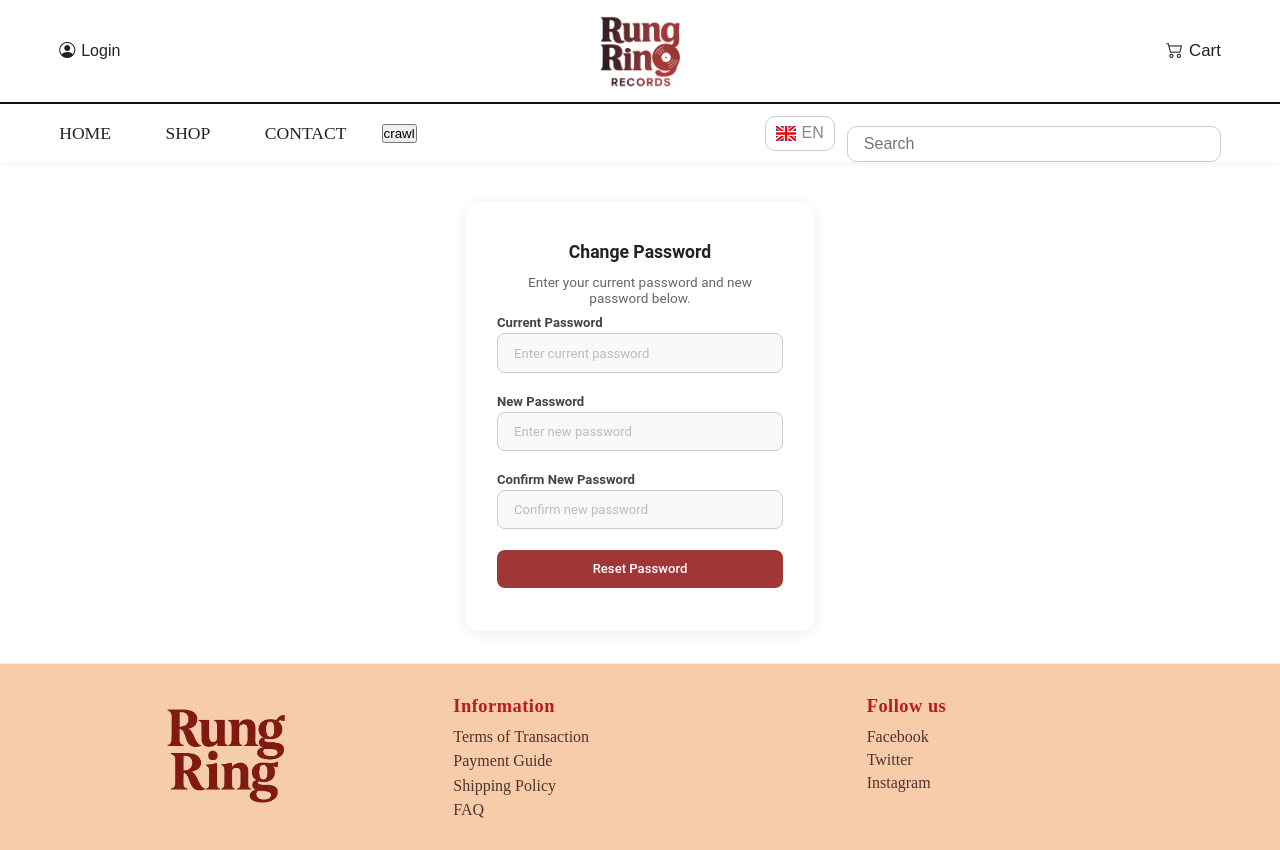
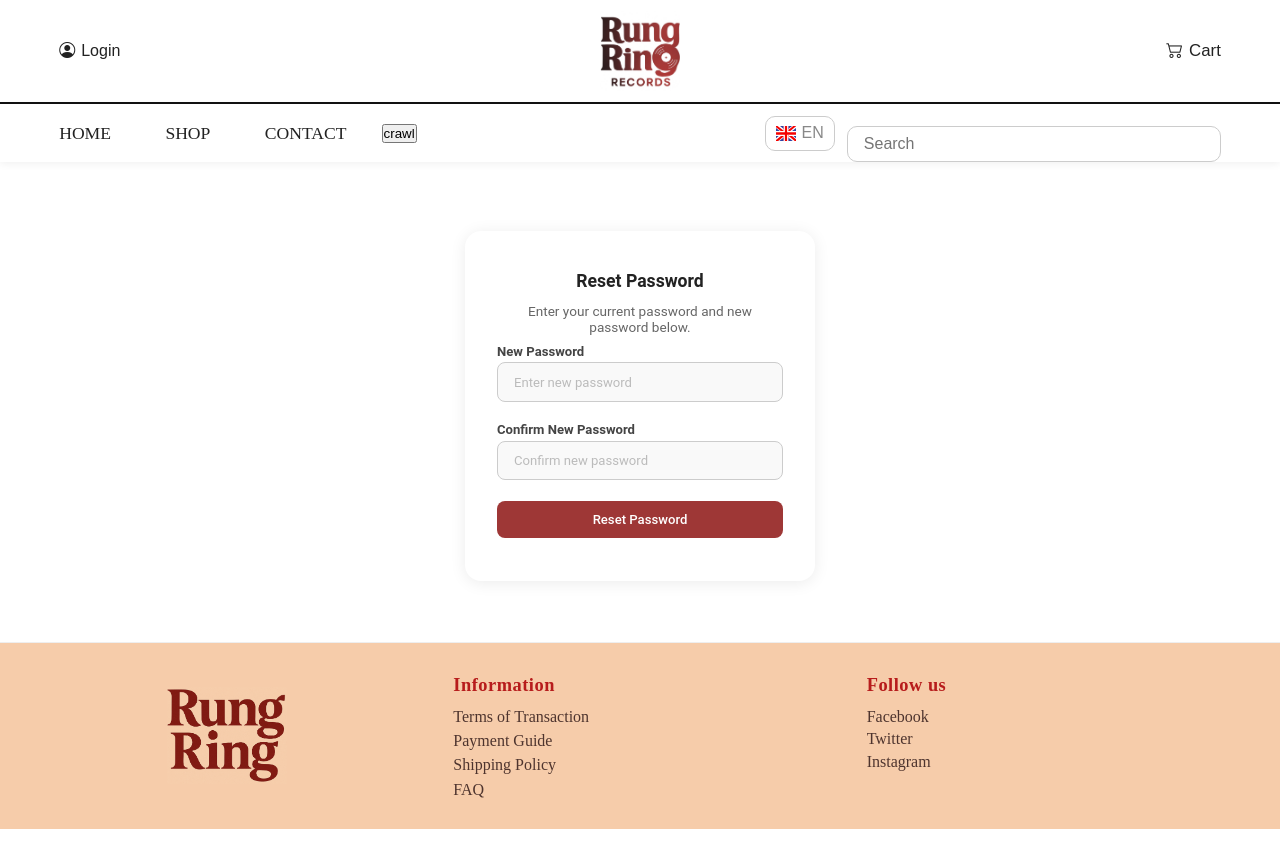
Before and after one commit to Diendien1801/E-commerce, a React (Create React App) app in the folder FE/client/: page /reset in a window 1280 px wide. After the commit the page ends 829 px from the top, so only its background shows below. Built offline with nearby package versions, Linux system fonts and the light colour scheme.

Commit message:
FIX: fix reset layout

```diff
--- a/FE/client/src/authentication/reset-ui/page.jsx
+++ b/FE/client/src/authentication/reset-ui/page.jsx
@@ -9,7 +9,6 @@ function ResetPasswordUI() {
   const { t, i18n } = useTranslation();
   const [searchParams] = useSearchParams();
   const navigate = useNavigate();
-  const [currentPassword, setCurrentPassword] = useState('');
   const [newPassword, setNewPassword] = useState('');
   const [confirmPassword, setConfirmPassword] = useState('');
   const [error, setError] = useState('');
@@ -20,10 +19,6 @@ function ResetPasswordUI() {
     e.preventDefault();
     setError('');
     setSuccess('');
-    if (!currentPassword) {
-      setError(t('enterCurrentPassword', 'Please enter your current password'));
-      return;
-    }
     if (newPassword !== confirmPassword) {
       setError(t('newPasswordsNoMatch', 'New passwords do not match'));
       return;
@@ -63,24 +58,11 @@ function ResetPasswordUI() {
       <Navbar />
       <div className="auth-container">
         <div className="auth-box">
-          <div className="auth-title" style={{ marginBottom: '0.7rem' }}>{t('changePassword', 'Change Password')}</div>
+          <div className="auth-title" style={{ marginBottom: '0.7rem' }}>{t('resetPassword', 'Reset Password')}</div>
           <div className="auth-subtext" style={{ fontSize: '0.85rem', color: '#666', marginBottom: '0.6rem', textAlign: 'center', fontWeight: 400 }}>
             {t('changePasswordPrompt', 'Enter your current password and new password below.')}
           </div>
           <form className="auth-form" onSubmit={handleSubmit}>
-            <div style={{ width: '100%', marginBottom: '0.2rem' }}>
-              <label htmlFor="currentPassword" className="label-bold" style={{ color: '#444', marginBottom: '0.2rem', display: 'block', textAlign: 'left' }}>{t('currentPassword', 'Current Password')}</label>
-              <input
-                id="currentPassword"
-                className="auth-input"
-                type="password"
-                name="currentPassword"
-                placeholder={t('currentPasswordPlaceholder', 'Enter current password')}
-                value={currentPassword}
-                onChange={e => setCurrentPassword(e.target.value)}
-                required
-              />
-            </div>
             <div style={{ width: '100%', marginBottom: '0.2rem' }}>
               <label htmlFor="newPassword" className="label-bold" style={{ color: '#444', marginBottom: '0.2rem', display: 'block', textAlign: 'left' }}>{t('newPassword', 'New Password')}</label>
               <input
```
